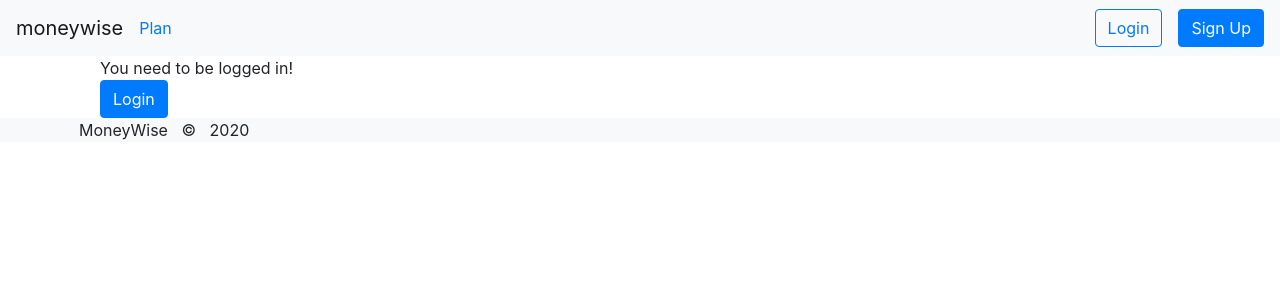
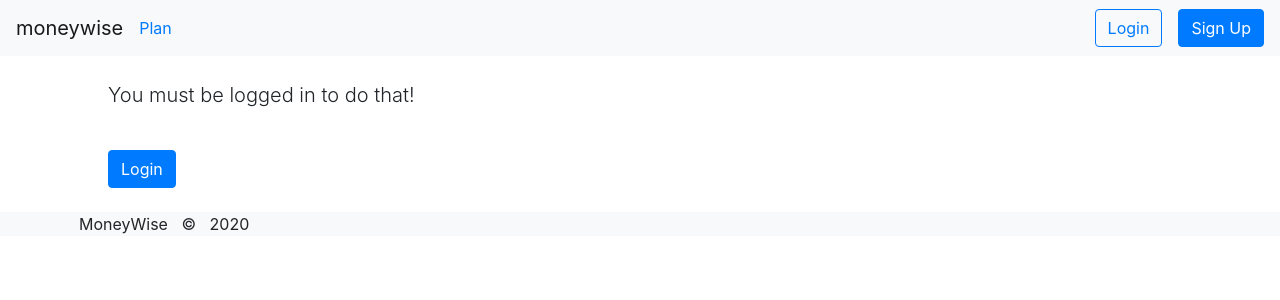
Before and after one commit to MoneyWise2020/MoneyWise2020, a React (Create React App) app in the folder ui/: page /plan in a window 1280 px wide. Shown: the top 300 px of the page. Built offline with nearby package versions, Linux system fonts and the light colour scheme.

Commit message:
Adding a bit of styling to the login redirect

```diff
--- a/ui/src/pages/plan/PlanContainer.tsx
+++ b/ui/src/pages/plan/PlanContainer.tsx
@@ -22,7 +22,7 @@ export const PlanContainer = () => {
 
     if (!isLoading && !isAuthenticated) {
         return <Container className="justify-content-middle">
-            You need to be logged in! <br /><Button onClick={() => loginWithRedirect()}>Login</Button>
+            <div className="px-2 py-4"><p className="lead">You must be logged in to do that!</p><br /><Button onClick={() => loginWithRedirect()}>Login</Button></div>
         </Container>
     }
 
```
